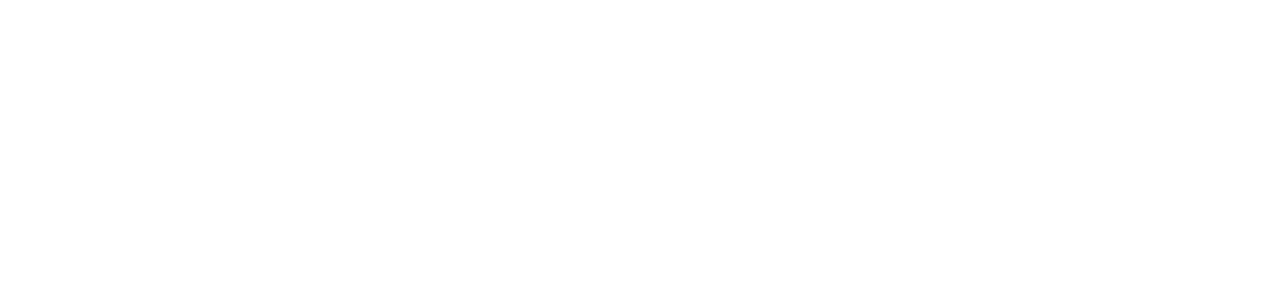
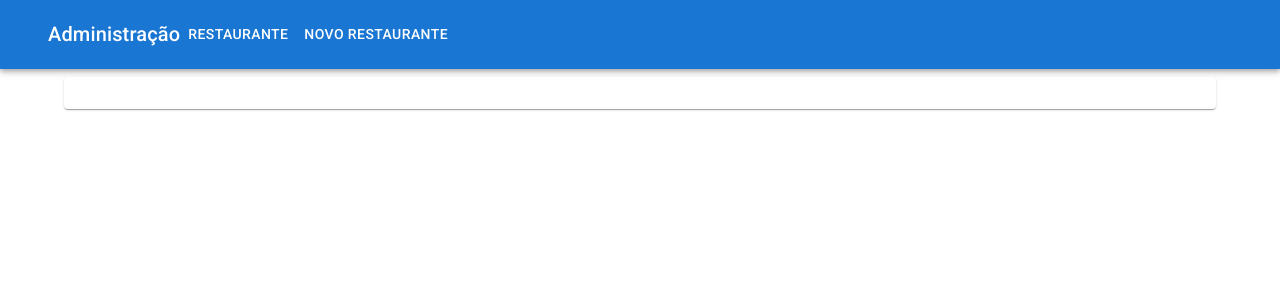
Before and after one commit to leonardoOluz/AlFood, a React (Create React App) app: page /admin in a window 1280 px wide. Before the commit this address had no page. Shown: the top 300 px of the page. Built offline with nearby package versions, Linux system fonts and the light colour scheme.

Commit message:
feat: :white_check_mark: Criando rota pagina base de admin.

```diff
--- a/src/App.tsx
+++ b/src/App.tsx
@@ -3,6 +3,7 @@
 import VitrineRestaurantes from './paginas/VitrineRestaurantes';
 import AdministracaoRestaurantes from './paginas/Administracao/Restaurantes/AdministracaoRestaurantes';
 import FormularioRestaurante from './paginas/Administracao/Restaurantes/FormularioRestaurante';
+import PaginaBaseAdmin from './paginas/Administracao/PaginaBaseAdmin';
 
 function App() {
 
@@ -10,9 +11,11 @@
     <Routes>
       <Route path="/" element={<Home />} />
       <Route path="restaurantes" element={<VitrineRestaurantes />} />
-      <Route path="admin/restaurantes" element={<AdministracaoRestaurantes />} />
-      <Route path="admin/restaurantes/:id" element={<FormularioRestaurante />} />
-      <Route path="admin/restaurantes/novo" element={<FormularioRestaurante />} />
+      <Route path='/admin' element={<PaginaBaseAdmin/>}>
+        <Route path="restaurantes" element={<AdministracaoRestaurantes />} />
+        <Route path="restaurantes/:id" element={<FormularioRestaurante />} />
+        <Route path="restaurantes/novo" element={<FormularioRestaurante />} />
+      </Route>
     </Routes>
   );
 }
--- /dev/null
+++ b/src/paginas/Administracao/PaginaBaseAdmin.tsx
@@ -0,0 +1,43 @@
+import {
+    Button, Typography, Box, AppBar,
+    Container, Toolbar, Link, Paper
+  } from "@mui/material";
+  import { Outlet, Link as RouterLink} from "react-router-dom";
+
+  const PaginaBaseAdmin = () => {
+    return (
+      <>
+        <AppBar position="static">
+          <Container maxWidth='xl'>
+            <Toolbar>
+              <Typography variant="h6">
+                Administração
+              </Typography>
+              <Box sx={{ display: 'flex', flexGrow: 1 }}>
+                <Link component={RouterLink} to={'/admin/restaurantes'}>
+                  <Button sx={{ my: 2, color: 'white' }}>
+                    Restaurante
+                  </Button>
+                </Link>
+                <Link component={RouterLink} to={'/admin/restaurantes/novo'}>
+                  <Button sx={{ my: 2, color: 'white' }}>
+                    Novo Restaurante
+                  </Button>
+                </Link>
+              </Box>
+            </Toolbar>
+          </Container>
+        </AppBar>
+        <Box>
+          <Container maxWidth='lg' sx={{ mt: 1 }}>
+            <Paper sx={{ p: 2 }}>
+                  {/* AQUI DEVE IR O CONTEUDO */}
+                  <Outlet/>
+            </Paper>
+          </Container>
+        </Box>
+      </>
+    )
+  }
+
+  export default PaginaBaseAdmin;
--- a/src/paginas/Administracao/Restaurantes/FormularioRestaurante.tsx
+++ b/src/paginas/Administracao/Restaurantes/FormularioRestaurante.tsx
@@ -1,9 +1,8 @@
 import {
-  Button, TextField, Typography, Box, AppBar,
-  Container, Toolbar, Link, Paper
+  Button, TextField, Typography, Box
   } from "@mui/material";
 import { useEffect, useState } from "react";
-import { useParams, Link as RouterLink} from "react-router-dom";
+import { useParams } from "react-router-dom";
 import IRestaurante from "../../../interfaces/IRestaurante";
 import http from "../../../http";
 
@@ -41,33 +40,6 @@
   }
 
   return (
-    <>
-      <AppBar position="static">
-        <Container maxWidth='xl'>
-          <Toolbar>
-            <Typography variant="h6">
-              Administração
-            </Typography>
-            <Box sx={{ display: 'flex', flexGrow: 1 }}>
-              <Link component={RouterLink} to={'/admin/restaurantes'}>
-                <Button sx={{ my: 2, color: 'white' }}>
-                  Restaurante
-                </Button>
-              </Link>
-              <Link component={RouterLink} to={'/admin/restaurantes/novo'}>
-                <Button sx={{ my: 2, color: 'white' }}>
-                  Novo Restaurante
-                </Button>
-              </Link>
-            </Box>
-          </Toolbar>
-        </Container>
-      </AppBar>
-      <Box>
-        <Container maxWidth='lg' sx={{ mt: 1 }}>
-          <Paper sx={{ p: 2 }}>
-
-            {/* Conteudo da pagina */}
     <Box sx={{ display: 'flex', flexDirection: 'column', alignItems: 'center', flexGrow: 1 }}>
       <Typography component="h1" variant="h6">Formulario de Restaurantes</Typography>
       <Box component='form' onSubmit={aoSubmitForm} sx={{ width: '100%' }}>
@@ -82,11 +54,6 @@
         <Button sx={{ marginTop: 1 }} fullWidth type="submit" variant="outlined">Salvar</Button>
       </Box>
     </Box>
-
-          </Paper>
-        </Container>
-      </Box>
-    </>
   )
 }
 
```
Lines whose indentation alone changed are shown as unchanged.
